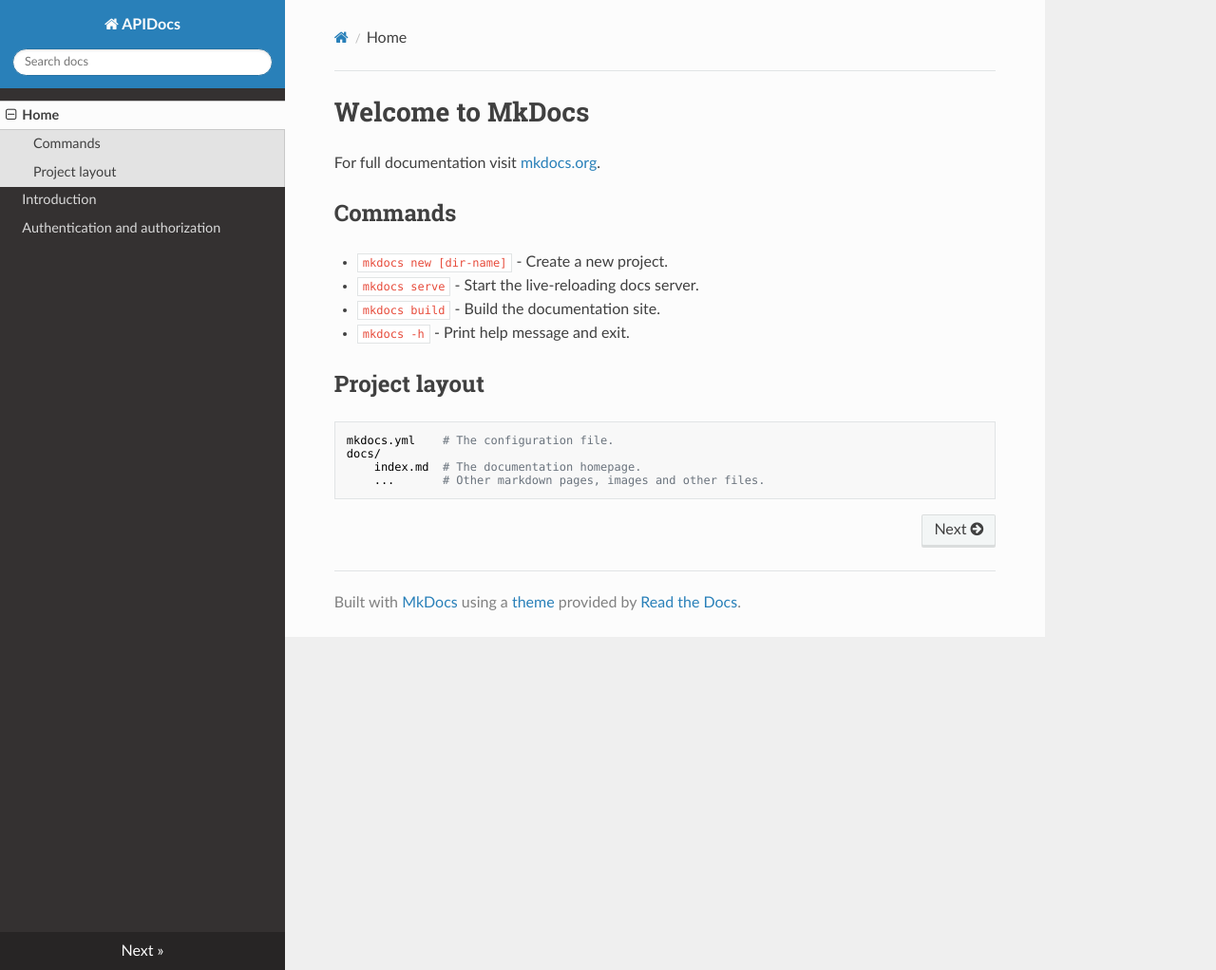
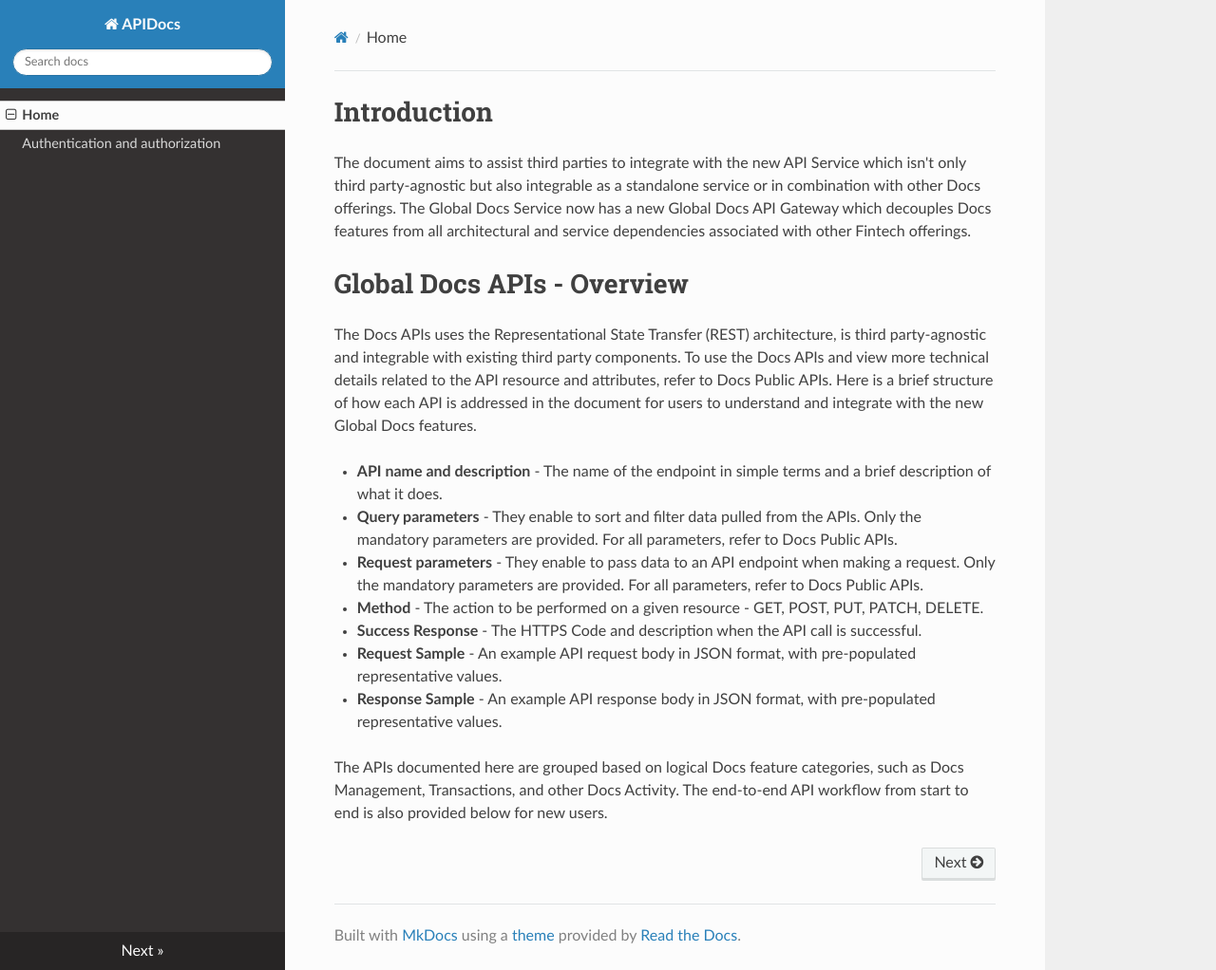
Before and after one commit to AllAboutDocs/APIDocs, an MkDocs documentation site: the page built from docs/index.md, in a window 1280 px wide and 1022 px high. Shown: the whole window at 95% size. Built offline with MkDocs 1.6.1, drawn with Linux system fonts in a browser that asks for light colours; nearby versions of some CDN libraries.

Commit message:
Added Home content

```diff
--- a/docs/index.md
+++ b/docs/index.md
@@ -1,17 +1,23 @@
-# Welcome to MkDocs
+# Introduction
 
-For full documentation visit [mkdocs.org](https://www.mkdocs.org).
+The document aims to assist third parties to integrate with the new API Service which isn't only third party-agnostic but also integrable as a standalone service or in combination with other Docs offerings. The Global Docs Service now has a new Global Docs API Gateway which decouples Docs features from all architectural and service dependencies associated with other Fintech offerings.
 
-## Commands
+# Global Docs APIs - Overview
 
-* `mkdocs new [dir-name]` - Create a new project.
-* `mkdocs serve` - Start the live-reloading docs server.
-* `mkdocs build` - Build the documentation site.
-* `mkdocs -h` - Print help message and exit.
+The Docs APIs uses the Representational State Transfer (REST) architecture, is third party-agnostic and integrable with existing third party components. To use the Docs APIs and view more technical details related to the API resource and attributes, refer to Docs Public APIs. Here is a brief structure of how each API is addressed in the document for users to understand and integrate with the new Global Docs features.
 
-## Project layout
+- **API name and description** - The name of the endpoint in simple terms and a brief description of what it does.
 
-    mkdocs.yml    # The configuration file.
-    docs/
-        index.md  # The documentation homepage.
-        ...       # Other markdown pages, images and other files.
+- **Query parameters** - They enable to sort and filter data pulled from the APIs. Only the mandatory parameters are provided. For all parameters, refer to Docs Public APIs.
+
+- **Request parameters** - They enable to pass data to an API endpoint when making a request. Only the mandatory parameters are provided. For all parameters, refer to Docs Public APIs.
+
+- **Method** - The action to be performed on a given resource - GET, POST, PUT, PATCH, DELETE.
+
+- **Success Response** - The HTTPS Code and description when the API call is successful.
+
+- **Request Sample** - An example API request body in JSON format, with pre-populated representative values.
+
+- **Response Sample** - An example API response body in JSON format, with pre-populated representative values.
+
+The APIs documented here are grouped based on logical Docs feature categories, such as Docs Management, Transactions, and other Docs Activity. The end-to-end API workflow from start to end is also provided below for new users.
--- a/mkdocs.yml
+++ b/mkdocs.yml
@@ -3,5 +3,4 @@ theme:
   name: readthedocs
 nav:
   - Home: index.md
-  - Introduction: introduction.md
   - Authentication and authorization: authentication-and-authorization.md
```
Also changed, not shown: docs/introduction.md (deleted, +0 -9 lines).
